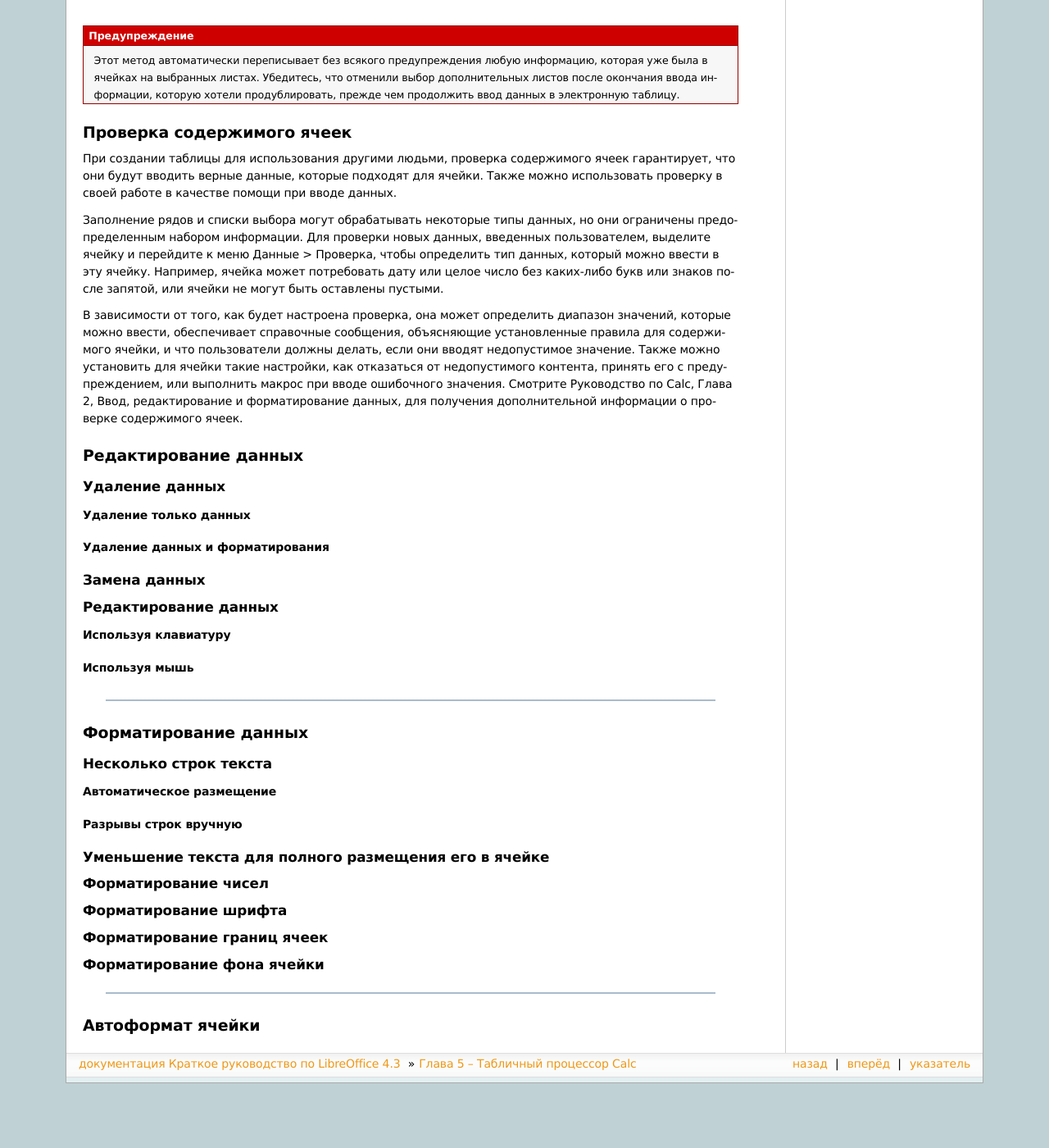
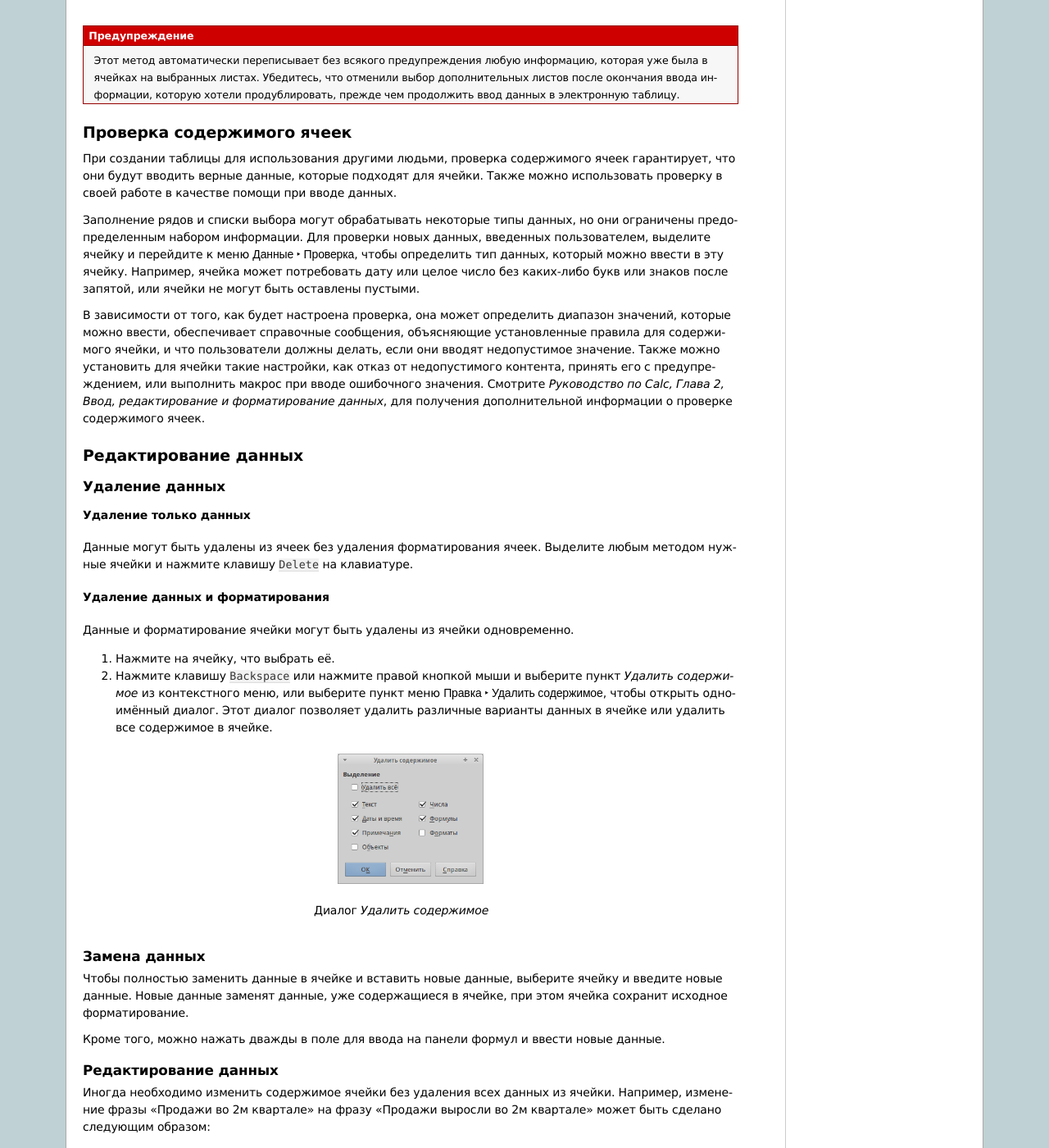
Before and after one commit to LibreRussia/libreoffice-gettingstarted, a Sphinx documentation site: the page built from docs/calc.rst, in a window 1280 px wide and 1400 px high, scrolled down 28033 px. Shown: the whole window at 82% size. Built offline with Sphinx 7.4.7, drawn with Linux system fonts in a browser that asks for light colours; formulas are drawn with MathJax 3; before the commit the page ends 29354 px from its top, so only the background shows below that; some of the changed text lies outside the part shown.

Commit message:
Адаптировал раздел Редактирование данных

```diff
--- a/docs/calc.rst
+++ b/docs/calc.rst
@@ -1142,9 +1142,9 @@ Calc автоматически применяет множество измен
 При создании таблицы для использования другими людьми, проверка содержимого ячеек гарантирует, что они будут вводить верные данные, которые подходят для ячейки. Также можно использовать проверку в своей работе в качестве помощи при вводе данных.
 
 Заполнение рядов и списки выбора могут обрабатывать некоторые типы данных, но они ограничены предопределенным набором
-информации. Для проверки новых данных, введенных пользователем, выделите ячейку и перейдите к меню Данные > Проверка, чтобы определить тип данных, который можно ввести в эту ячейку. Например, ячейка может потребовать дату или целое число без каких-либо букв или знаков после запятой, или ячейки не могут быть оставлены пустыми.
+информации. Для проверки новых данных, введенных пользователем, выделите ячейку и перейдите к меню :menuselection:`Данные --> Проверка`, чтобы определить тип данных, который можно ввести в эту ячейку. Например, ячейка может потребовать дату или целое число без каких-либо букв или знаков после запятой, или ячейки не могут быть оставлены пустыми.
 
-В зависимости от того, как будет настроена проверка, она может определить диапазон значений, которые можно ввести, обеспечивает справочные сообщения, объясняющие установленные правила для содержимого ячейки, и что пользователи должны делать, если они вводят недопустимое значение. Также можно установить для ячейки такие настройки, как отказаться от недопустимого контента, принять его с предупреждением, или выполнить макрос при вводе ошибочного значения. Смотрите Руководство по Calc, Глава 2, Ввод, редактирование и форматирование данных, для получения дополнительной информации о проверке содержимого ячеек.
+В зависимости от того, как будет настроена проверка, она может определить диапазон значений, которые можно ввести, обеспечивает справочные сообщения, объясняющие установленные правила для содержимого ячейки, и что пользователи должны делать, если они вводят недопустимое значение. Также можно установить для ячейки такие настройки, как отказ от недопустимого контента, принять его с предупреждением, или выполнить макрос при вводе ошибочного значения. Смотрите *Руководство по Calc, Глава 2, Ввод, редактирование и форматирование данных*, для получения дополнительной информации о проверке содержимого ячеек.
 
 Редактирование данных
 ---------------------
@@ -1155,21 +1155,57 @@ Calc автоматически применяет множество измен
 Удаление только данных
 """"""""""""""""""""""
 
+Данные могут быть удалены из ячеек без удаления форматирования ячеек. Выделите любым методом нужные ячейки и нажмите клавишу ``Delete`` на клавиатуре.
+
 Удаление данных и форматирования
 """"""""""""""""""""""""""""""""
+
+Данные и форматирование ячейки могут быть удалены из ячейки одновременно.
+
+1. Нажмите на ячейку, что выбрать её.
+2. Нажмите клавишу ``Backspace`` или нажмите правой кнопкой мыши и выберите пункт *Удалить содержимое* из контекстного меню, или выберите пункт меню :menuselection:`Правка --> Удалить содержимое`, чтобы открыть одноимённый диалог. Этот диалог позволяет удалить различные варианты данных в ячейке или удалить все содержимое в ячейке.
+
+.. _ch5-lo-screen-039:
+
+.. figure:: _static/chapter5/ch5-lo-screen-039.png
+    :scale: 60%
+    :align: center
+    :alt: Диалог Удалить содержимое
+
+    Диалог *Удалить содержимое*
 
 Замена данных
 ~~~~~~~~~~~~~
 
+Чтобы полностью заменить данные в ячейке и вставить новые данные, выберите ячейку и введите новые данные. Новые данные заменят данные, уже содержащиеся в ячейке, при этом ячейка сохранит исходное форматирование.
+
+Кроме того, можно нажать дважды в поле для ввода на панели формул и ввести новые данные.
 
 Редактирование данных
 ~~~~~~~~~~~~~~~~~~~~~
 
+Иногда необходимо изменить содержимое ячейки без удаления всех данных из ячейки. Например, изменение фразы «Продажи во 2м квартале» на фразу «Продажи выросли во 2м квартале» может быть сделано следующим образом:
+
 Используя клавиатуру
 """"""""""""""""""""
 
+1. Нажмите на ячейку, чтобы выбрать её.
+2. Нажмите клавишу ``F2`` и курсор появится в конце введенного текста в ячейке.
+3. Используя клавиши курсора на клавиатуре подведите курсор к тому месту, где необходимо ввести новые данные.
+4. Когда закончите ввод новых данных, нажмите клавишу ``Enter`` и изменения будут сохранены.
+
 Используя мышь
 """"""""""""""
+
+1. Дважды нажмите на ячейку, чтобы выбрать её и поместить курсор в ячейку для редактирования.
+2. Переместите курсор в место начала ввода новых данных в ячейку.
+
+Другой вариант:
+
+1. Нажмите один раз на ячейку, чтобы выбрать её.
+2. Подведите курсор к полю для ввода на панели формул и нажмите на позицию, где необходимо ввести новые данные в ячейку.
+
+Когда закончите ввод данных, нажмите рядом с ячейкой, чтобы снять выделение и сохранить ваши изменения.
 
 --------------
 
```
Also changed, not shown: other parts of docs/calc.rst (+3 -3 lines), docs/_static/chapter5/ch5-lo-screen-039.png (added), 3 other files.
